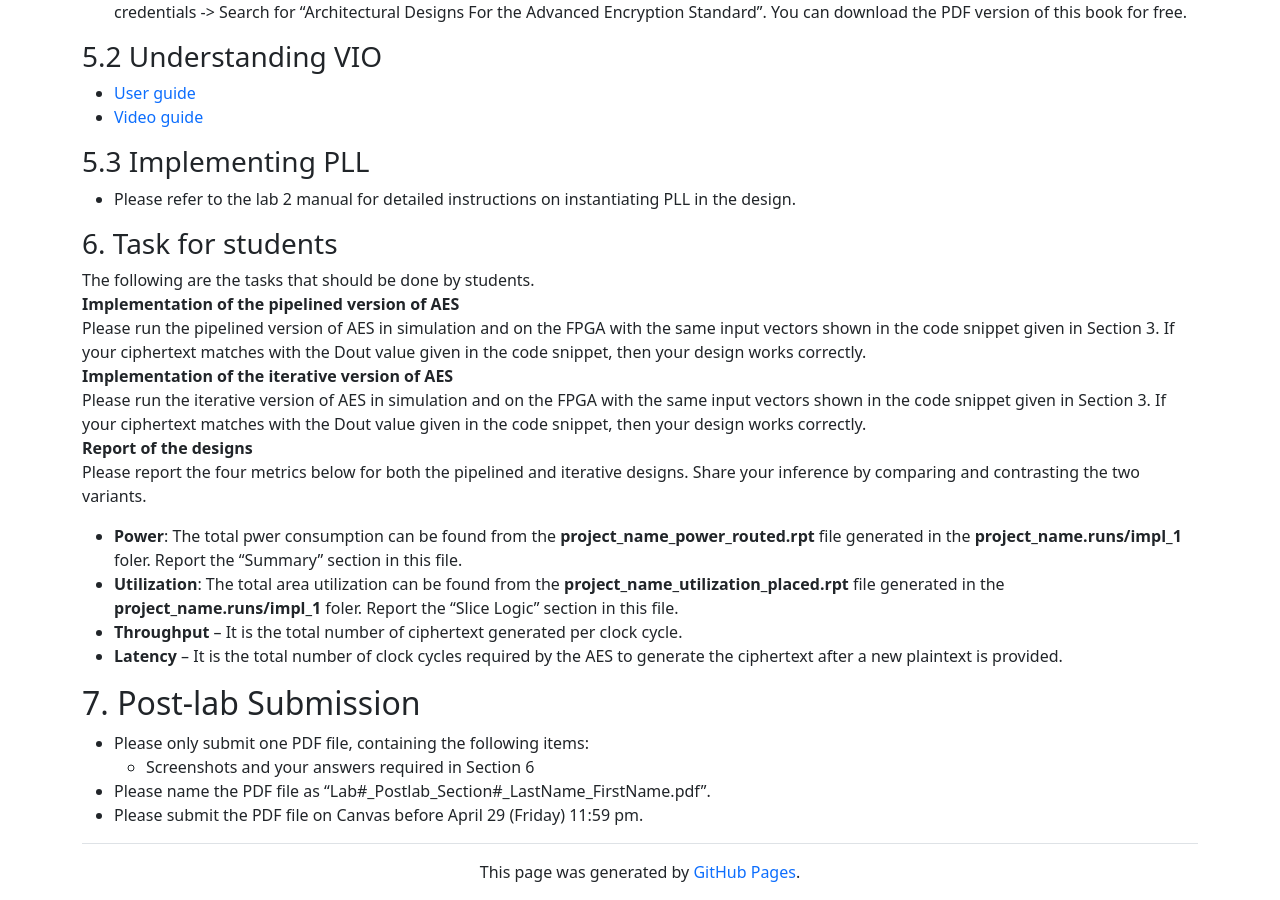
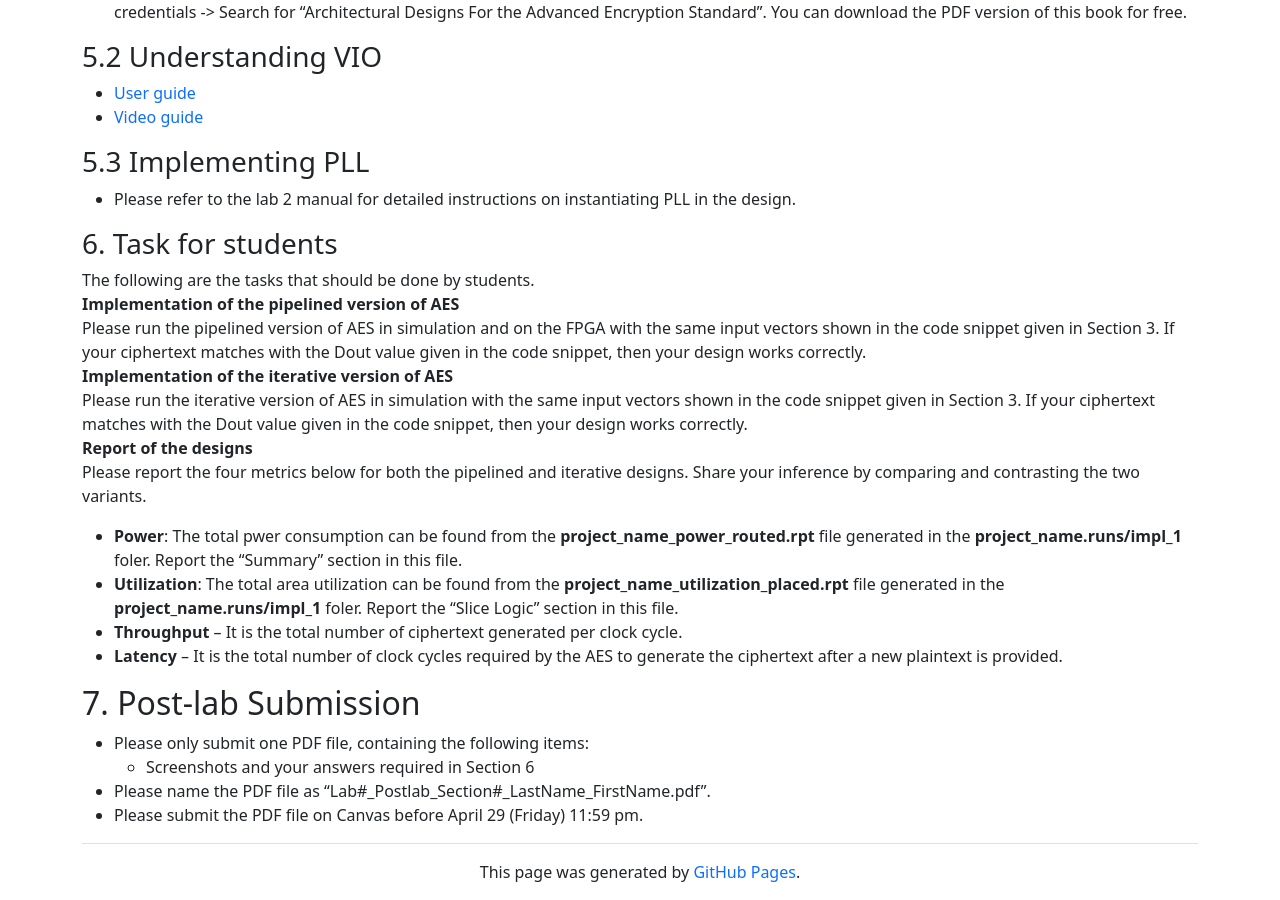
Before and after one commit to hailiangh/hailiangh.github.io, a Jekyll site: the page built from TA/ECEN689_Spring2022/labX_manual.md, in a window 1280 px wide and 900 px high, scrolled down 10217 px. Built offline with Jekyll 4.4.1, drawn with Linux system fonts in a browser that asks for light colours.

Commit message:
Update labX_manual.md

```diff
--- a/TA/ECEN689_Spring2022/labX_manual.md
+++ b/TA/ECEN689_Spring2022/labX_manual.md
@@ -111,7 +111,7 @@ The following are the tasks that should be done by students.
 **Implementation of the pipelined version of AES**
 Please run the pipelined version of AES in simulation and on the FPGA with the same input vectors shown in the code snippet given in Section 3. If your ciphertext matches with the Dout value given in the code snippet, then your design works correctly.
 **Implementation of the iterative version of AES**
-Please run the iterative version of AES in simulation and on the FPGA with the same input vectors shown in the code snippet given in Section 3. If your ciphertext matches with the Dout value given in the code snippet, then your design works correctly.
+Please run the iterative version of AES in simulation with the same input vectors shown in the code snippet given in Section 3. If your ciphertext matches with the Dout value given in the code snippet, then your design works correctly.
 **Report of the designs**
 Please report the four metrics below for both the pipelined and iterative designs. Share your inference by comparing and contrasting the two variants.
 - **Power**: The total pwer consumption can be found from the **project_name_power_routed.rpt** file generated in the **project_name.runs/impl_1** foler. Report the "Summary" section in this file.
```
